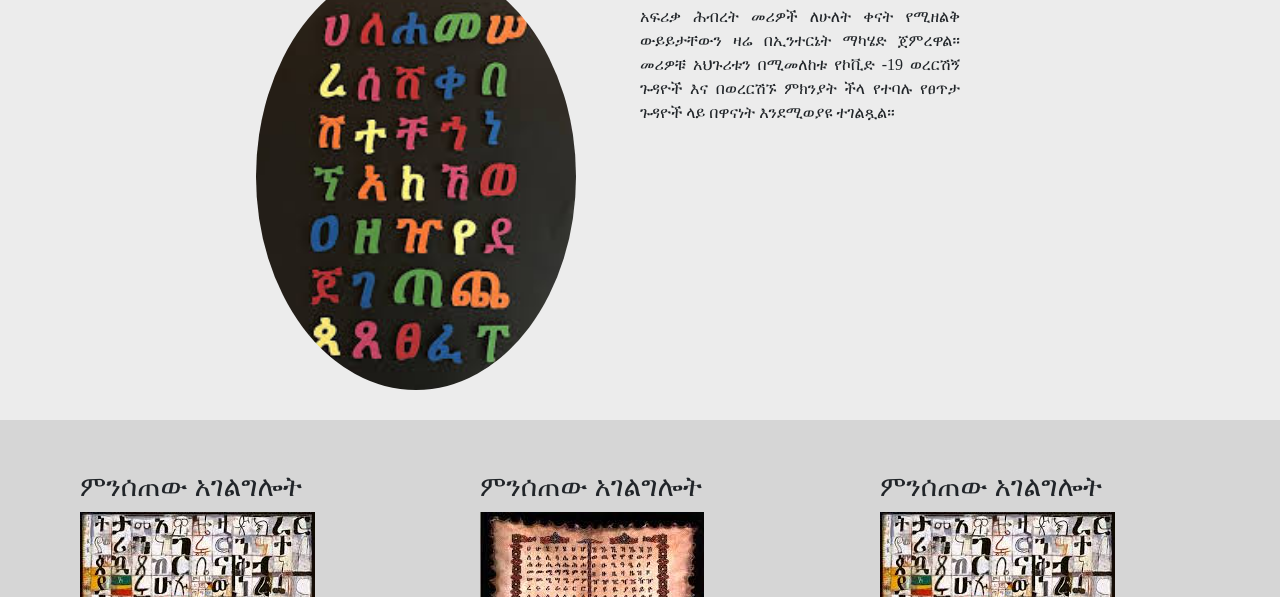
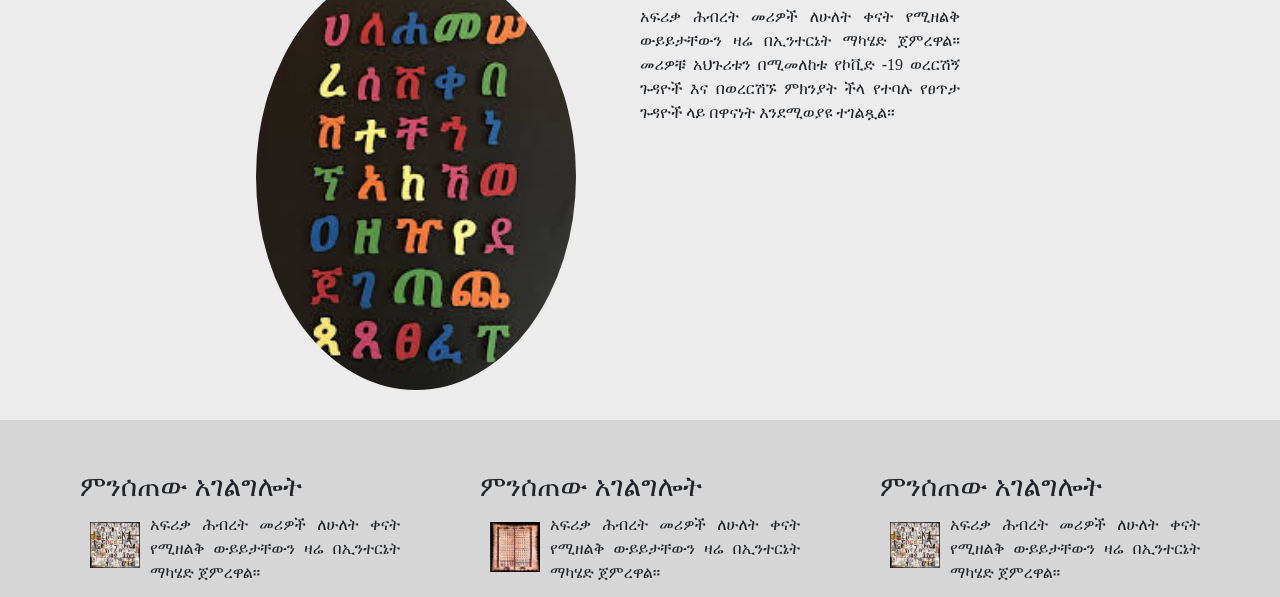
Before and after one commit to rebecca759/Ge-ez-Web-Application, a plain HTML site: page otherPages/about.html in a window 1280 px wide. Shown: the part 148-745 px from the top of the page. Drawn offline with nearby package versions, Linux system fonts and the light colour scheme; a web font is replaced by a local one.

Commit message:
styled the images in  የምንሰጠው አገልግሎት

```diff
--- a/assets/css/style.css
+++ b/assets/css/style.css
@@ -165,3 +165,9 @@ h3 {
 .column_p {
     text-align: justify;
 }
+
+.column_p img {
+    width: 50px;
+    float: left;
+    margin: 10px;
+}
```
